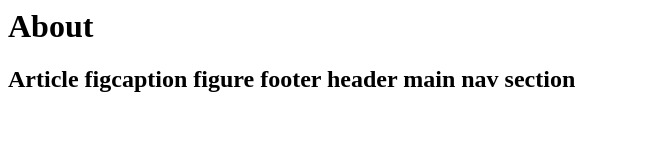
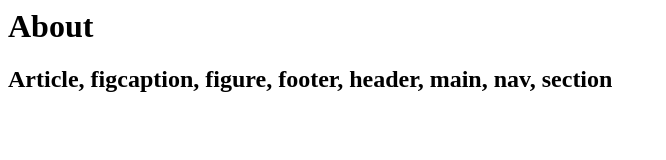
Before and after one commit to Jakobhageberg/about, a plain HTML site: page index.html in a window 1280 px wide. Shown: the whole page, without its empty margins (0-666 px from the left). Drawn offline with Linux system fonts and the light colour scheme.

Commit message:
Update index.html

```diff
--- a/index.html
+++ b/index.html
@@ -1,16 +1,2 @@
 <h1>About</h1>
-<h2>Article
-
-figcaption
-
-figure
-
-footer
-
-header
-
-main
-
-nav
-
-section </h2>
+<h2>Article, figcaption, figure, footer, header, main, nav, section </h2>
```
